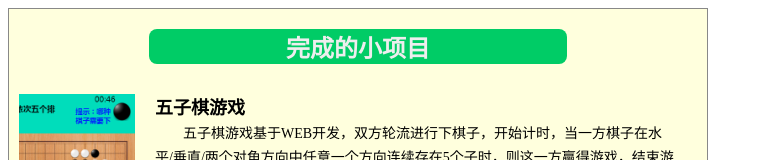
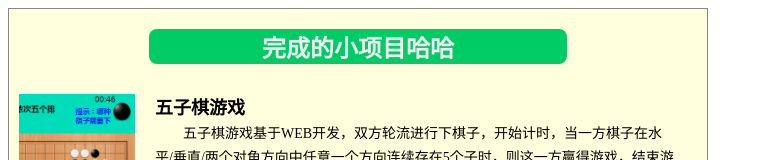
Before and after one commit to MaiLiXiu/mailixiu.github.io, a plain HTML site: page index.html in a window 1280 px wide. Shown: the top 160 px of the page, without its empty margins (0-764 px from the left). Drawn offline with Linux system fonts and the light colour scheme.

Commit message:
修改的index

```diff
--- a/index.html
+++ b/index.html
@@ -70,7 +70,7 @@
 </head>
 <body>
     <div class="wrap">
-        <h2 style="text-align: center;"><span class="top-title">完成的小项目</span></h2>
+        <h2 style="text-align: center;"><span class="top-title">完成的小项目哈哈</span></h2>
         <ol>
             <li v-for='item in lists'>
                <a :href="item.url" target="_blank">   <!-- a -->
```
Also changed, not shown: 新建文本文档.txt (added).
